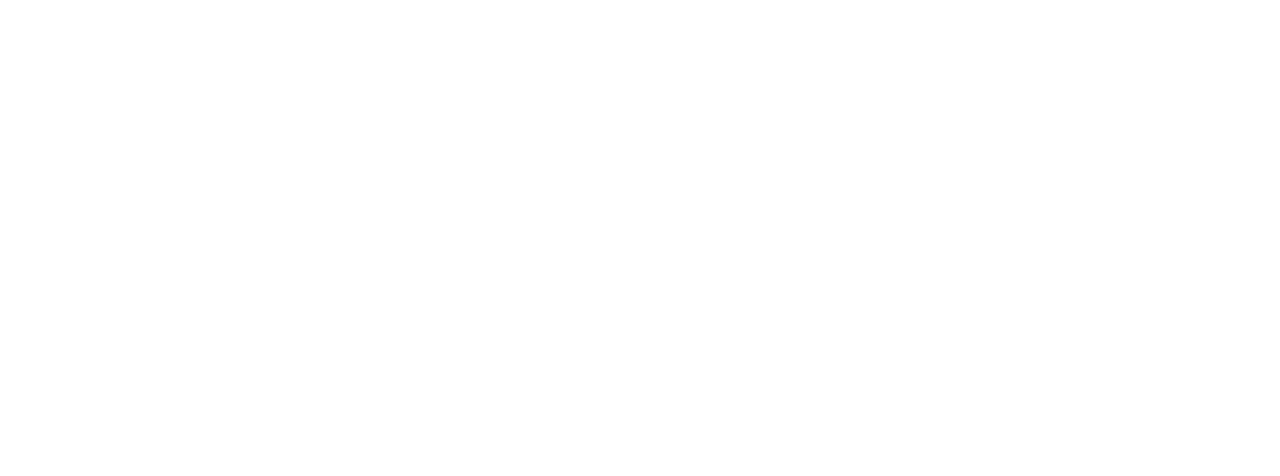
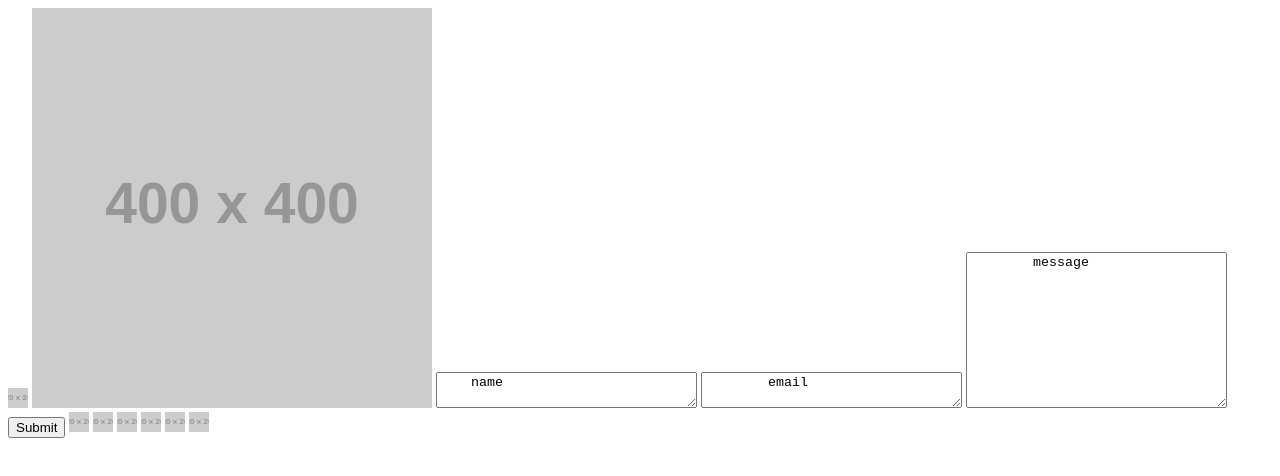
Before and after one commit to TobiD-S/portfolio, a plain HTML site: page Contact.html in a window 1280 px wide. Drawn offline with Linux system fonts and the light colour scheme; placeholder pictures from the web are drawn by us.

Commit message:
Update Contact.html
Basic skeleton for the contact page

```diff
--- a/Contact.html
+++ b/Contact.html
@@ -3,14 +3,46 @@
 
 <head>
 
-    <!--  a logo is at the top of the navigation bar on the left hand side of the page -->
+
 </head>
 
 <body>
+    <!-- a logo is at the top of the navigation bar on the left hand side of the page -->
+    <img src="https://via.placeholder.com/20x20" alt="logo">
     <!-- an image takes half of the page on the right hand side -->
+    <img src="https://via.placeholder.com/400x400" alt="Skills animation">
     <!-- an input box takes the other half of the page
 users can input their information to contact the owner of the website -->
+    <textarea name="name" cols="30" rows="">
+    name
+    </textarea>
+    <textarea name="email" cols="30" rows="">
+        email
+    </textarea>
+    <textarea name="message" cols="30" rows="10">
+        message
+    </textarea>
+    <input type="submit" value="Submit">
+
     <!-- the website navigation menu is on the left hand side of the page -->
+    <a>
+        <img src="https://via.placeholder.com/20x20" alt="logo">
+    </a>
+    <a>
+        <img src="https://via.placeholder.com/20x20" alt="logo">
+    </a>
+    <a>
+        <img src="https://via.placeholder.com/20x20" alt="logo">
+    </a>
+    <a>
+        <img src="https://via.placeholder.com/20x20" alt="logo">
+    </a>
+    <a>
+        <img src="https://via.placeholder.com/20x20" alt="logo">
+    </a>
+    <a>
+        <img src="https://via.placeholder.com/20x20" alt="logo">
+    </a>
 </body>
 
 </html>
```
